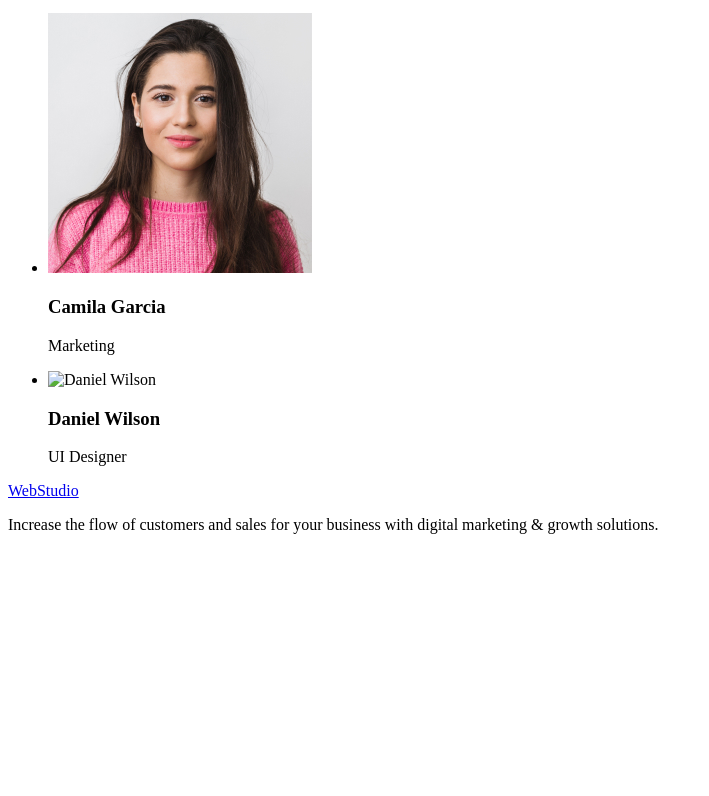
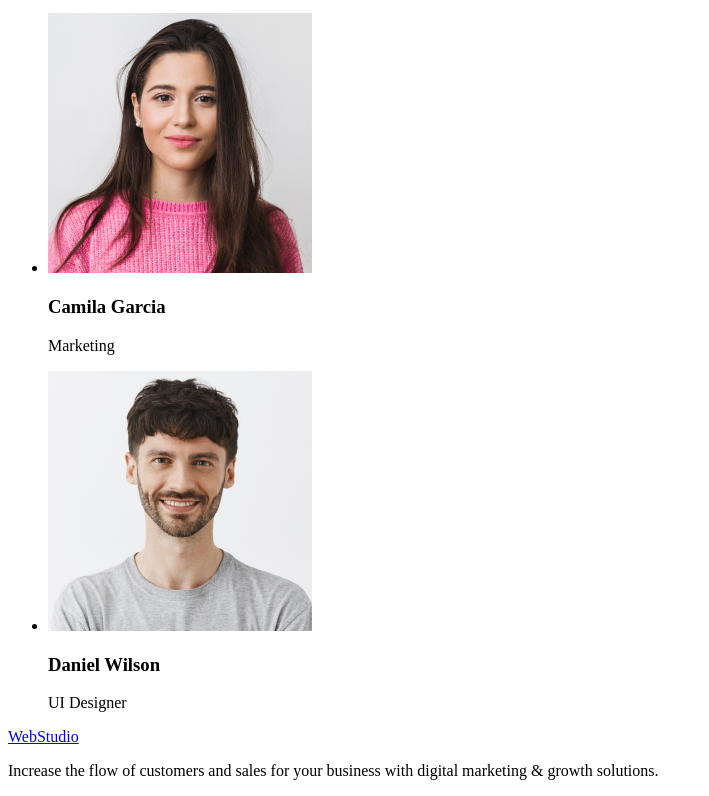
Before and after one commit to alexvictorov/goit-markup-hw-01, a plain HTML site: page index.html in a window 1280 px wide. Shown: the part 1362-2158 px from the top of the page, without its empty margins (0-709 px from the left). Before the commit the page ends 1912 px from the top, so only its background shows below. Drawn offline with Linux system fonts and the light colour scheme.

Commit message:
add index file

```diff
--- a/index.html
+++ b/index.html
@@ -72,7 +72,7 @@
     height="260">
     <h3>Camila Garcia</h3>
     <p>Marketing</p></li>
-    <li><img src="./simg/img.jpg" alt="Daniel Wilson"
+    <li><img src="./img/img.jpg" alt="Daniel Wilson"
     width="264"
     height="260">
     <h3>Daniel Wilson</h3>
```
